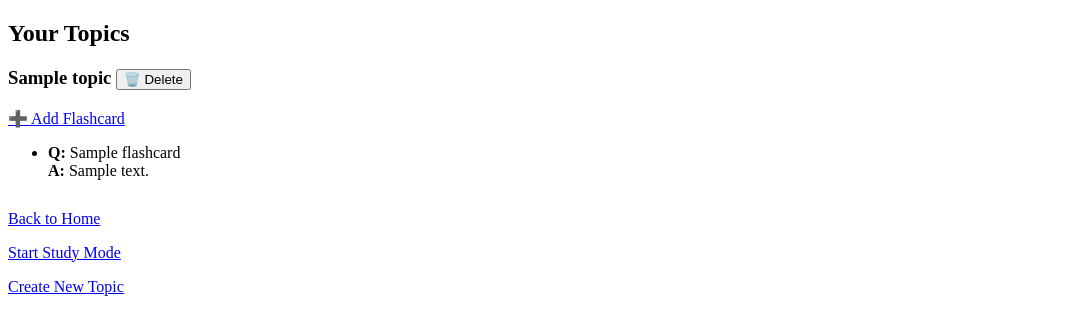
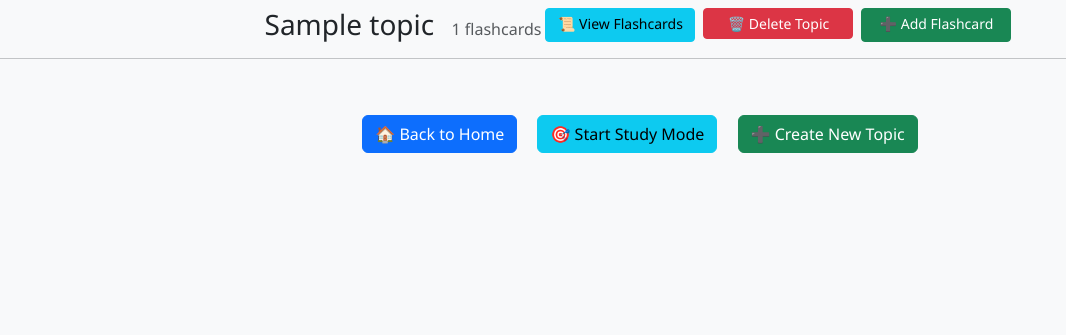
Before and after one commit to mmerabishvili/flashmaster, a Flask app: page /topics in a window 1280 px wide. Shown: the top 335 px of the page, without its empty margins (0-1066 px from the left). Run offline with Flask 3, Linux system fonts and the light colour scheme; a user stored in the database is signed in; tables that the repository leaves empty hold one stand-in row (values such as "Sample post").

Commit message:
Add Bootstrap styling to home, topics, and login/register pages

```diff
--- a/app/routes.py
+++ b/app/routes.py
@@ -145,11 +145,19 @@
 
 
 
-@main.route('/flashcards')
+@main.route('/flashcards', methods = ['GET'])
 @login_required
 def view_flashcards():
-    flashcards = Flashcard.query.filter_by(user_id=current_user.id).all()
-    return render_template('view_flashcards.html', flashcards=flashcards)
+    topic_id = request.args.get('topic_id')
+
+    if topic_id:
+        topic = Topic.query.get_or_404(topic_id)
+        flashcards = Flashcard.query.filter_by(user_id=current_user.id, topic_id=topic_id).all()
+    else:
+        topic = None
+        flashcards = Flashcard.query.filter_by(user_id=current_user.id).all()
+
+    return render_template('view_flashcards.html', flashcards=flashcards, topic = topic)
 
 @main.route('/flashcards/<int:id>/delete', methods=['POST'])
 @login_required
--- /dev/null
+++ b/app/static/style.css
@@ -0,0 +1,26 @@
+body {
+    background-color: #f9f9f9;
+    font-family: 'Segoe UI', Tahoma, Geneva, Verdana, sans-serif;
+}
+
+h1, h2, h3 {
+    color: white;
+}
+
+.btn-custom {
+    background-color: #b253e4;
+    color: white;
+    border: none;
+    padding: 10px 20px;
+    border-radius: 8px;
+    transition: background-color 0.3s ease;
+}
+
+.btn-custom:hover {
+    background-color: #9d39e4;
+    color: white
+}
+
+.btn {
+    min-width: 150px;
+}
--- a/app/templates/view_topics.html
+++ b/app/templates/view_topics.html
@@ -1,48 +1,43 @@
 <!DOCTYPE html>
 <html>
 <head>
-    <title>Your Topics</title>
+    <title>Your Topics | FlashMaster</title>
+
+    <link href="https://cdn.jsdelivr.net/npm/bootstrap@5.3.0/dist/css/bootstrap.min.css" rel="stylesheet">
+    <link rel="stylesheet" href="{{ url_for('static', filename='style.css') }}">
 </head>
-<body>
-    <h2>Your Topics</h2>
 
-    {% if topics %}
-        {% for topic in topics %}
-            <div style="margin-bottom: 30px;">
-                <h3>
-                    {{ topic.name }}
+<body class="bg-light">
+    {% for topic in topics %}
+        <div class="d-flex justify-content-center m-2">
+            <h3 class="card-title">
+                {{ topic.name }}
+                <small class="text-muted" style="margin-left: 10px; font-size: 16px;">
+                    {{ topic.flashcards|length }} flashcards
+                </small>
+            </h3>
 
-                    <form method="POST" action="{{ url_for('main.delete_topic', topic_id=topic.id) }}" style="display:inline;">
-                        <button type="submit" onclick="return confirm('Are you sure you want to delete this topic and its flashcards?')">
-                            🗑️ Delete
-                        </button>
-                    </form>
 
-                </h3>
+            <a href="{{ url_for('main.view_flashcards', topic_id=topic.id) }}" class="btn btn-info btn-sm mx-1">
+                📜 View Flashcards
+            </a>
 
-                <a href="{{ url_for('main.create_flashcard') }}?topic={{ topic.name }}">➕ Add Flashcard</a>
+            <form method="POST" action="{{ url_for('main.delete_topic', topic_id=topic.id) }}" style="display:inline;">
+                <button type="submit" class="btn btn-danger btn-sm mx-1" onclick="return confirm('Are you sure you want to delete this topic and its flashcards?')">
+                    🗑️ Delete Topic
+                </button>
+            </form>
 
-                {% if topic.flashcards %}
-                    <ul>
-                        {% for card in topic.flashcards %}
-                            <li>
-                                <strong>Q:</strong> {{ card.question }}<br>
-                                <strong>A:</strong> {{ card.answer }}
-                            </li>
-                        {% endfor %}
-                    </ul>
-                {% else %}
-                    <p>No flashcards yet in this topic.</p>
-                {% endif %}
-            </div>
-        {% endfor %}
-    {% else %}
-        <p>You haven't created any topics yet.</p>
-    {% endif %}
-
-    <p><a href="{{ url_for('main.home') }}">Back to Home</a></p>
-    <p><a href="{{ url_for('main.study') }}">Start Study Mode</a></p>
-    <p><a href="{{ url_for('main.create_topic') }}">Create New Topic</a></p>
-
+            <a href="{{ url_for('main.create_flashcard') }}?topic={{ topic.name }}" class="btn btn-success btn-sm mx-1">
+                ➕ Add Flashcard
+            </a>
+        </div>
+        <hr>
+    {% endfor %}
+    <div class="text-center mt-5">
+        <a href="{{ url_for('main.home') }}" class="btn btn-primary m-2">🏠 Back to Home</a>
+        <a href="{{ url_for('main.study') }}" class="btn btn-info m-2">🎯 Start Study Mode</a>
+        <a href="{{ url_for('main.create_topic') }}" class="btn btn-success m-2">➕ Create New Topic</a>
+    </div>
 </body>
 </html>
```
Also changed, not shown: app/templates/home.html (+19 -11 lines), app/templates/login.html (+25 -15 lines), app/templates/register.html (+28 -16 lines).
